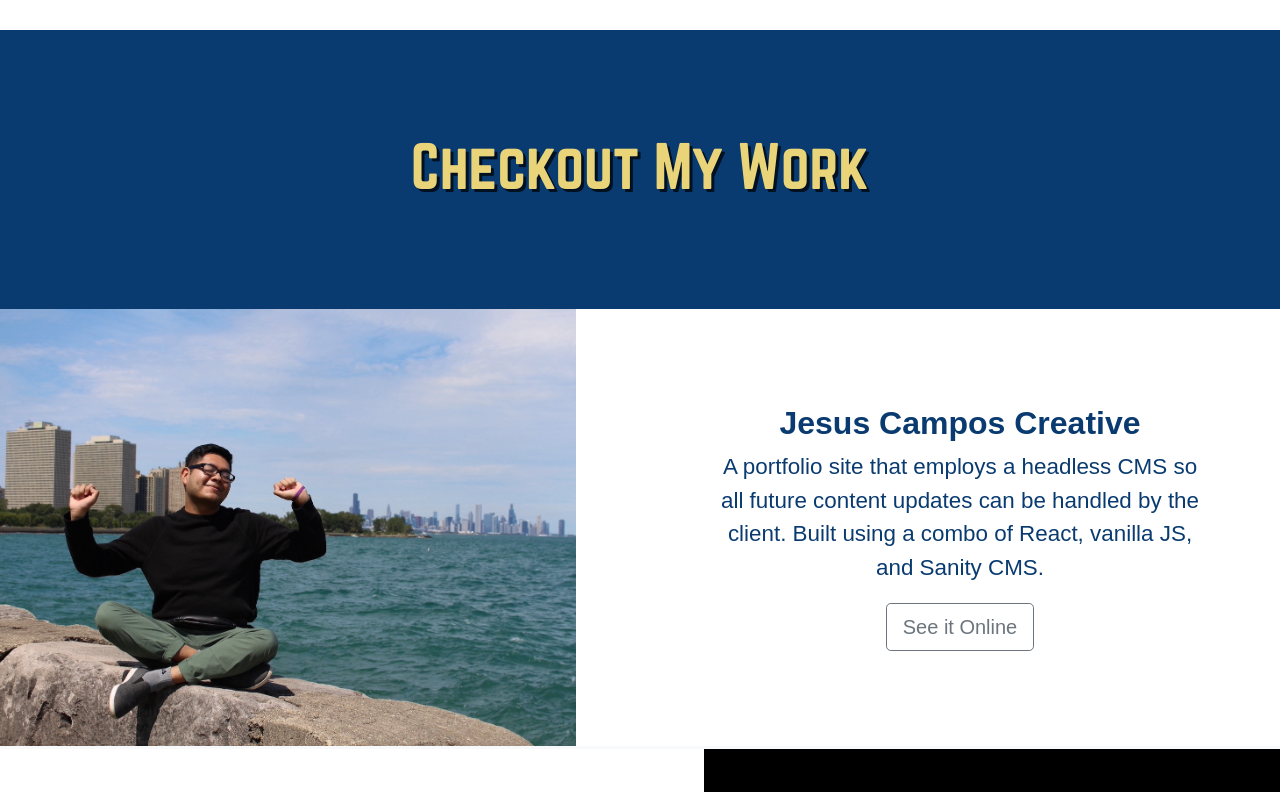
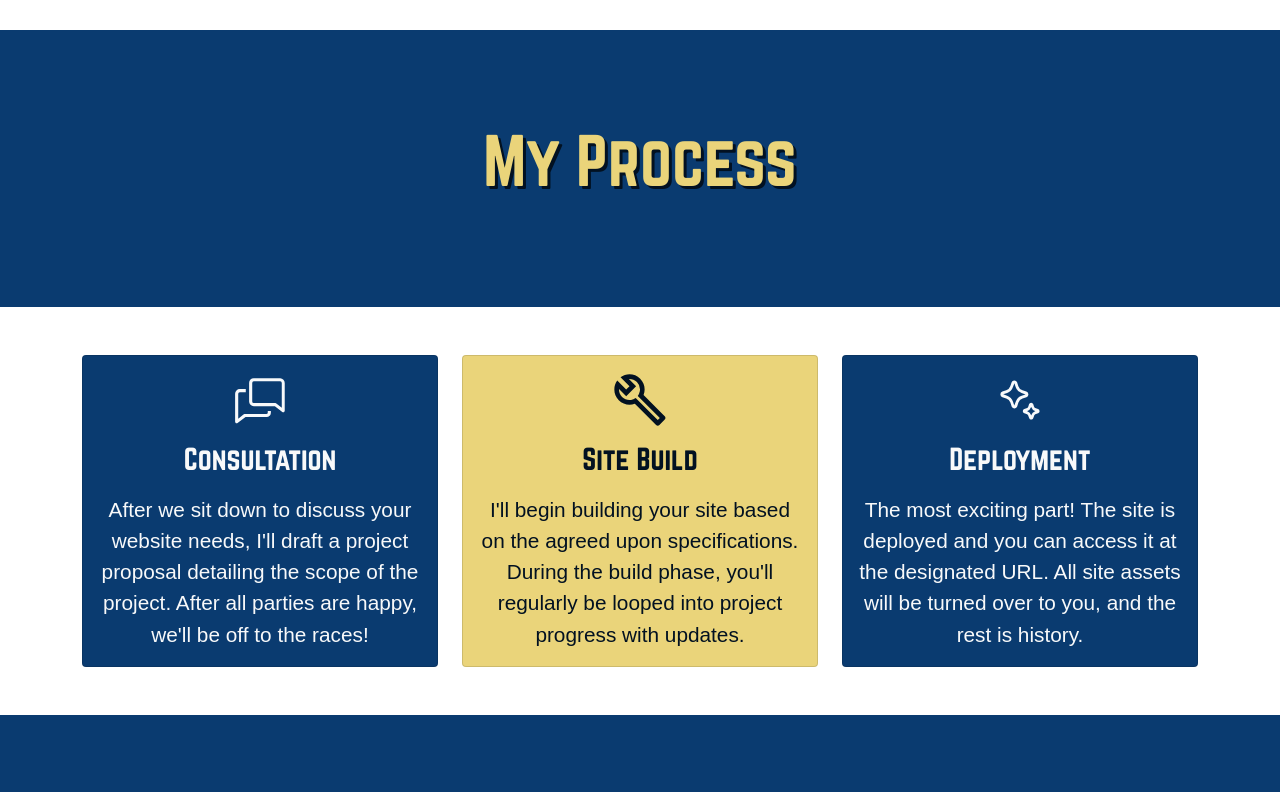
Before and after one commit to kgriffcodes/custom-software-portfolio, a React (Create React App) app: page / in a window 1280 px wide. Shown: the part 348-1140 px from the top of the page. Built offline with nearby package versions, Linux system fonts and the light colour scheme.

Commit message:
add card section to describe process

```diff
--- a/src/SoftwarePage.jsx
+++ b/src/SoftwarePage.jsx
@@ -2,6 +2,8 @@ import React from "react";
 import "./css/software.css";
 //component imports
 import SoftwareNav from "./components/SoftwareNav";
+import CardSection from "./components/CardSection";
+import HeaderBanner from "./components/HeaderBanner";
 import SoftwareWork from "./components/SoftwareWork";
 import SoftwareContact from "./components/SoftwareContact";
 import SoftwareFooter from "./components/SoftwareFooter";
@@ -64,12 +66,9 @@ export default function Software() {
           />
         </div>
       </section>
+      <CardSection />
       <div id="work">
-        <div className="bg-primary py-7">
-          <div className="container norwester checkout-work text-center text-gcgreen">
-            Checkout My Work
-          </div>
-        </div>
+        <HeaderBanner title="Checkout My Work" />
         <div className="">
           {workExamplesArr.map((data, idx) => (
             <SoftwareWork
--- /dev/null
+++ b/src/assets/svg/SparkleSVG.js
@@ -0,0 +1,21 @@
+const SparkleSVG = () => {
+  return (
+    <svg
+      xmlns="http://www.w3.org/2000/svg"
+      aria-hidden="true"
+      role="img"
+      width="1em"
+      height="1em"
+      preserveAspectRatio="xMidYMid meet"
+      viewBox="0 0 20 20"
+      className="mx-auto"
+    >
+      <path
+        fill="currentColor"
+        d="M7.398 12.809a1.042 1.042 0 0 0 1.204-.003c.178-.13.313-.31.387-.518l.447-1.373a2.336 2.336 0 0 1 1.477-1.479l1.391-.45a1.045 1.045 0 0 0-.044-1.98l-1.375-.448a2.335 2.335 0 0 1-1.48-1.477l-.452-1.388a1.044 1.044 0 0 0-1.973.017l-.457 1.4a2.336 2.336 0 0 1-1.44 1.45l-1.39.447a1.045 1.045 0 0 0 .016 1.974l1.374.445a2.333 2.333 0 0 1 1.481 1.488l.452 1.391c.072.204.206.38.382.504Zm.085-7.415l.527-1.377l.44 1.377a3.331 3.331 0 0 0 2.117 2.114l1.406.53l-1.382.447a3.344 3.344 0 0 0-2.115 2.117l-.523 1.378l-.449-1.379a3.336 3.336 0 0 0-.8-1.31a3.373 3.373 0 0 0-1.312-.812l-1.378-.522l1.386-.45a3.358 3.358 0 0 0 1.29-.813a3.4 3.4 0 0 0 .793-1.3Zm6.052 11.457a.806.806 0 0 0 1.226-.398l.248-.762a1.09 1.09 0 0 1 .26-.42c.118-.12.262-.208.42-.26l.772-.252a.8.8 0 0 0-.023-1.52l-.764-.25a1.075 1.075 0 0 1-.68-.678l-.252-.773a.8.8 0 0 0-1.518.01l-.247.762a1.068 1.068 0 0 1-.665.679l-.773.252a.8.8 0 0 0 .008 1.518l.763.247c.16.054.304.143.422.261c.119.119.207.263.258.422l.253.774a.8.8 0 0 0 .292.388Zm-.913-2.793L12.443 14l.184-.064a2.11 2.11 0 0 0 1.3-1.317l.058-.178l.06.181a2.078 2.078 0 0 0 1.316 1.316l.195.063l-.18.06a2.076 2.076 0 0 0-1.317 1.32l-.059.181l-.058-.18a2.075 2.075 0 0 0-1.32-1.323Z"
+      />
+    </svg>
+  );
+};
+
+export default SparkleSVG;
--- /dev/null
+++ b/src/assets/svg/TalkBubbleSVG.js
@@ -0,0 +1,28 @@
+const TalkBubbleSVG = () => {
+  return (
+    <svg
+      xmlns="http://www.w3.org/2000/svg"
+      aria-hidden="true"
+      role="img"
+      width="1em"
+      height="1em"
+      preserveAspectRatio="xMidYMid meet"
+      viewBox="0 0 36 36"
+      className="mx-auto"
+    >
+      <path
+        fill="currentColor"
+        d="M23 26a1 1 0 0 1-1 1H8c-.22 0-.43.2-.61.33L4 30V14a1 1 0 0 1 1-1h3.86v-2H5a3 3 0 0 0-3 3v18a1 1 0 0 0 .56.89a1 1 0 0 0 1-.1L8.71 29h13.44A2.77 2.77 0 0 0 25 26.13V25h-2Z"
+        class="clr-i-outline clr-i-outline-path-1"
+      />
+      <path
+        fill="currentColor"
+        d="M31 4H14a3 3 0 0 0-3 3v12a3 3 0 0 0 3 3h13.55l4.78 3.71a1 1 0 0 0 1 .11a1 1 0 0 0 .57-.9V7A3 3 0 0 0 31 4Zm1 18.94l-3.5-2.73a1 1 0 0 0-.61-.21H14a1 1 0 0 1-1-1V7a1 1 0 0 1 1-1h17a1.1 1.1 0 0 1 1 1.06Z"
+        class="clr-i-outline clr-i-outline-path-2"
+      />
+      <path fill="none" d="M0 0h36v36H0z" />
+    </svg>
+  );
+};
+
+export default TalkBubbleSVG;
--- /dev/null
+++ b/src/assets/svg/WrenchSVG.js
@@ -0,0 +1,21 @@
+const WrenchSVG = () => {
+  return (
+    <svg
+      xmlns="http://www.w3.org/2000/svg"
+      aria-hidden="true"
+      role="img"
+      width="1em"
+      height="1em"
+      preserveAspectRatio="xMidYMid meet"
+      viewBox="0 0 24 24"
+      className="mx-auto"
+    >
+      <path
+        fill="currentColor"
+        d="m22.61 18.99l-9.08-9.08c.93-2.34.45-5.1-1.44-7C9.79.61 6.21.4 3.66 2.26L7.5 6.11L6.08 7.52L2.25 3.69C.39 6.23.6 9.82 2.9 12.11c1.86 1.86 4.57 2.35 6.89 1.48l9.11 9.11c.39.39 1.02.39 1.41 0l2.3-2.3c.4-.38.4-1.01 0-1.41zm-3 1.6l-9.46-9.46c-.61.45-1.29.72-2 .82c-1.36.2-2.79-.21-3.83-1.25C3.37 9.76 2.93 8.5 3 7.26l3.09 3.09l4.24-4.24l-3.09-3.09c1.24-.07 2.49.37 3.44 1.31a4.469 4.469 0 0 1 1.24 3.96a4.35 4.35 0 0 1-.88 1.96l9.45 9.45l-.88.89z"
+      />
+    </svg>
+  );
+};
+
+export default WrenchSVG;
--- /dev/null
+++ b/src/components/CardSection.jsx
@@ -0,0 +1,64 @@
+import React from "react";
+import HeaderBanner from "./HeaderBanner";
+import TalkBubbleSVG from "../assets/svg/TalkBubbleSVG";
+import WrenchSVG from "../assets/svg/WrenchSVG";
+import SparkleSVG from "../assets/svg/SparkleSVG";
+
+export default function CardSection() {
+  return (
+    <div>
+      <HeaderBanner title="My Process" />
+      <section className="p-5">
+        <div className="container text-center">
+          <div className="row text-center g-4">
+            <div className="col-md">
+              <div className="card bg-primary text-light">
+                <div className="card-body text-center">
+                  <div className="h1 mb-3">
+                    <TalkBubbleSVG />
+                  </div>
+                  <h3 className="card-title norwester mb-3">Consultation</h3>
+                  <p className="card-text">
+                    After we sit down to discuss your website needs, I'll draft
+                    a project proposal detailing the scope of the project. After
+                    all parties are happy, we'll be off to the races!
+                  </p>
+                </div>
+              </div>
+            </div>
+            <div className="col-md">
+              <div className="card bg-gcgreen text-primarydark">
+                <div className="card-body text-center">
+                  <div className="h1 mb-3">
+                    <WrenchSVG />
+                  </div>
+                  <h3 className="card-title norwester mb-3">Site Build</h3>
+                  <p className="card-text">
+                    I'll begin building your site based on the agreed upon
+                    specifications. During the build phase, you'll regularly be
+                    looped into project progress with updates.
+                  </p>
+                </div>
+              </div>
+            </div>
+            <div className="col-md">
+              <div className="card bg-primary text-light">
+                <div className="card-body text-center">
+                  <div className="h1 mb-3">
+                    <SparkleSVG />
+                  </div>
+                  <h3 className="card-title norwester mb-3">Deployment</h3>
+                  <p className="card-text">
+                    The most exciting part! The site is deployed and you can
+                    access it at the designated URL. All site assets will be
+                    turned over to you, and the rest is history.
+                  </p>
+                </div>
+              </div>
+            </div>
+          </div>
+        </div>
+      </section>
+    </div>
+  );
+}
--- /dev/null
+++ b/src/components/HeaderBanner.jsx
@@ -0,0 +1,11 @@
+import React from "react";
+
+export default function HeaderBanner(props) {
+  return (
+    <div className="bg-primary py-7">
+      <div className="container norwester checkout-work text-center text-gcgreen">
+        <h3 className="header-banner-text">{props.title}</h3>
+      </div>
+    </div>
+  );
+}
--- a/src/css/software.css
+++ b/src/css/software.css
@@ -77,10 +77,9 @@
 	border-radius: 0;
 }
 
-/* WORK SECTION */
-
-.checkout-work {
-	font-size: 1.8em;
+/* HEADER BANNER COMPONENT */
+.header-banner-text {
+	font-size: 2em;
 	text-shadow: 3px 3px #021121;
 }
 
--- a/src/sass/main.scss
+++ b/src/sass/main.scss
@@ -36,9 +36,9 @@ $custom-spacers: (
 $spacers: map-merge($spacers, $custom-spacers);
 
 .hero-section {
-	@media screen and (max-width: 570px) {
+	@media screen and (max-width: 767px) {
 		font-size: 0.6em;
-		height: calc(100vh -1em);
+		height: calc(100vh - 1em);
 		.griffcodes-h1 {
 			margin-top: 1em !important;
 		}
@@ -63,5 +63,9 @@ $spacers: map-merge($spacers, $custom-spacers);
 	}
 }
 
+.card-text {
+	font-size: 0.65em;
+}
+
 //import bootstrap
 @import '../../node_modules/bootstrap/scss/bootstrap.scss';
```
Also changed, not shown: src/css/main.css, 1 other file (tests, documents, lock files or other folders).
